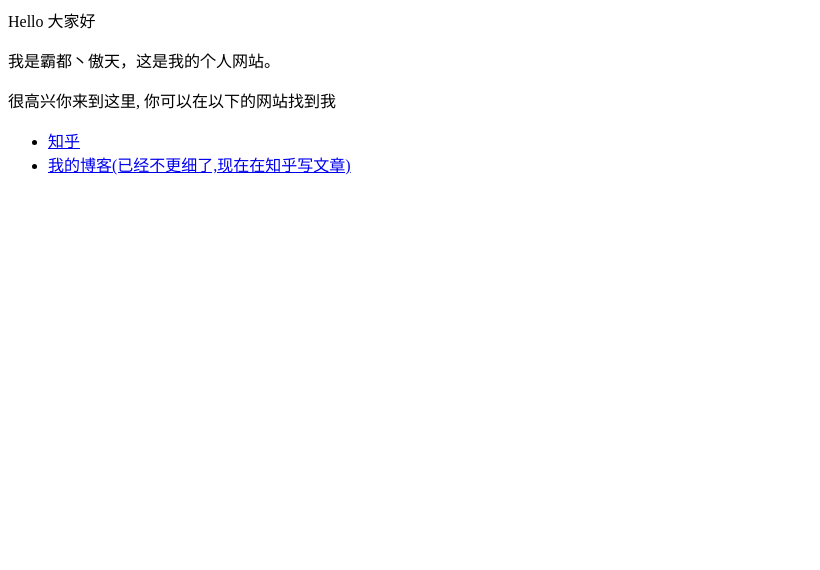
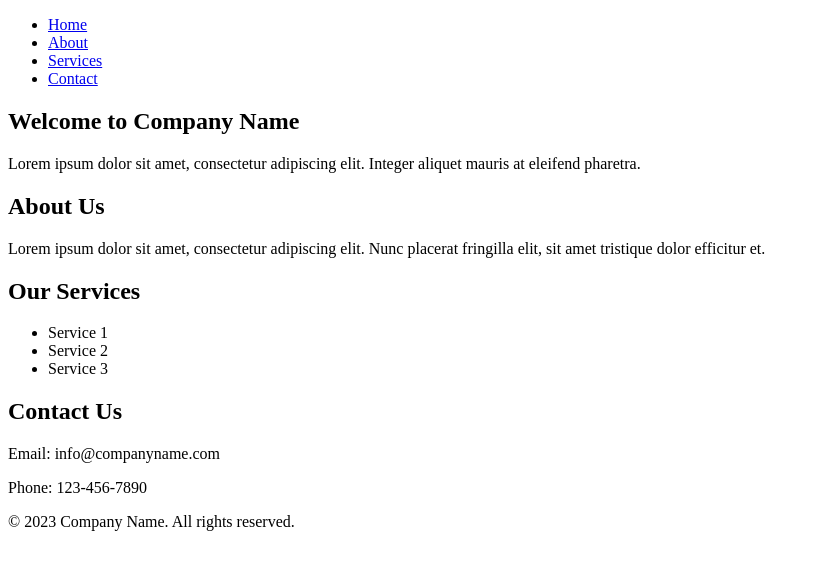
Before and after one commit to zhangmasato/masato.github.io, a plain HTML site: page index.html in a window 1280 px wide. Shown: the whole page, without its empty margins (0-820 px from the left). Drawn offline with Linux system fonts and the light colour scheme.

Commit message:
Update index.html

```diff
--- a/index.html
+++ b/index.html
@@ -1,8 +1,47 @@
-<p>Hello 大家好</p>
-<p>我是霸都丶傲天，这是我的个人网站。 </p>
-<p>很高兴你来到这里, 你可以在以下的网站找到我</p>
-
-<ul>
-  <li> <a href="https://www.zhihu.com/people/AJLoveChina">知乎</a> </li>
-  <li> <a href="http://hejie.nigeerhuo.com">我的博客(已经不更细了,现在在知乎写文章)</a> </li>
-</ul>
+<!DOCTYPE html>
+<html lang="en">
+<head>
+  <meta charset="UTF-8">
+  <meta name="viewport" content="width=device-width, initial-scale=1.0">
+  <title>Company Name</title>
+  <link rel="stylesheet" href="style.css">
+</head>
+<body>
+  <header>
+    <nav>
+      <ul>
+        <li><a href="#home">Home</a></li>
+        <li><a href="#about">About</a></li>
+        <li><a href="#services">Services</a></li>
+        <li><a href="#contact">Contact</a></li>
+      </ul>
+    </nav>
+  </header>
+  <main>
+    <section id="home">
+      <h1>Welcome to Company Name</h1>
+      <p>Lorem ipsum dolor sit amet, consectetur adipiscing elit. Integer aliquet mauris at eleifend pharetra.</p>
+    </section>
+    <section id="about">
+      <h2>About Us</h2>
+      <p>Lorem ipsum dolor sit amet, consectetur adipiscing elit. Nunc placerat fringilla elit, sit amet tristique dolor efficitur et. </p>
+    </section>
+    <section id="services">
+      <h2>Our Services</h2>
+      <ul>
+        <li>Service 1</li>
+        <li>Service 2</li>
+        <li>Service 3</li>
+      </ul>
+    </section>
+    <section id="contact">
+      <h2>Contact Us</h2>
+      <p>Email: info@companyname.com</p>
+      <p>Phone: 123-456-7890</p>
+    </section>
+  </main>
+  <footer>
+    <p>&copy; 2023 Company Name. All rights reserved.</p>
+  </footer>
+</body>
+</html>
```
